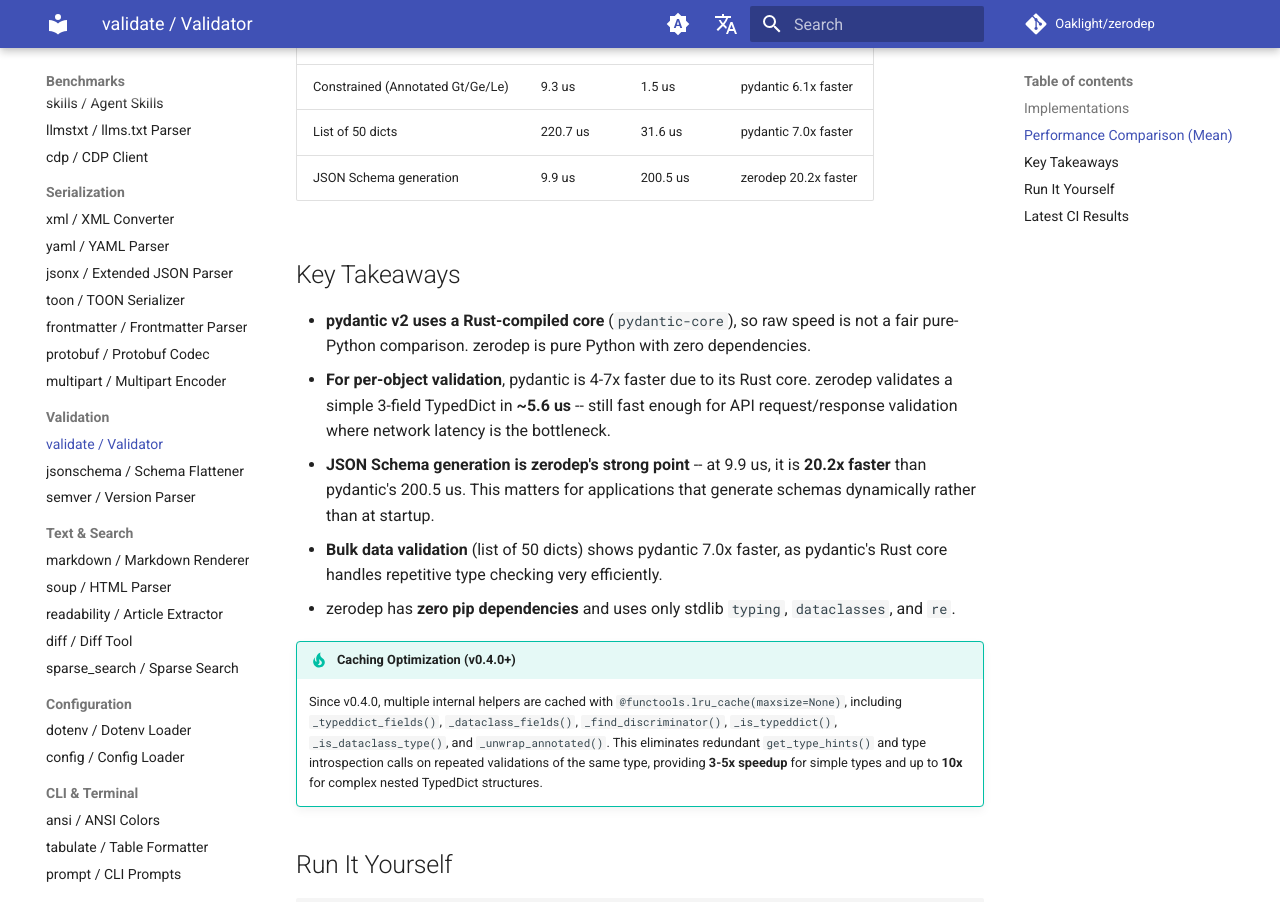
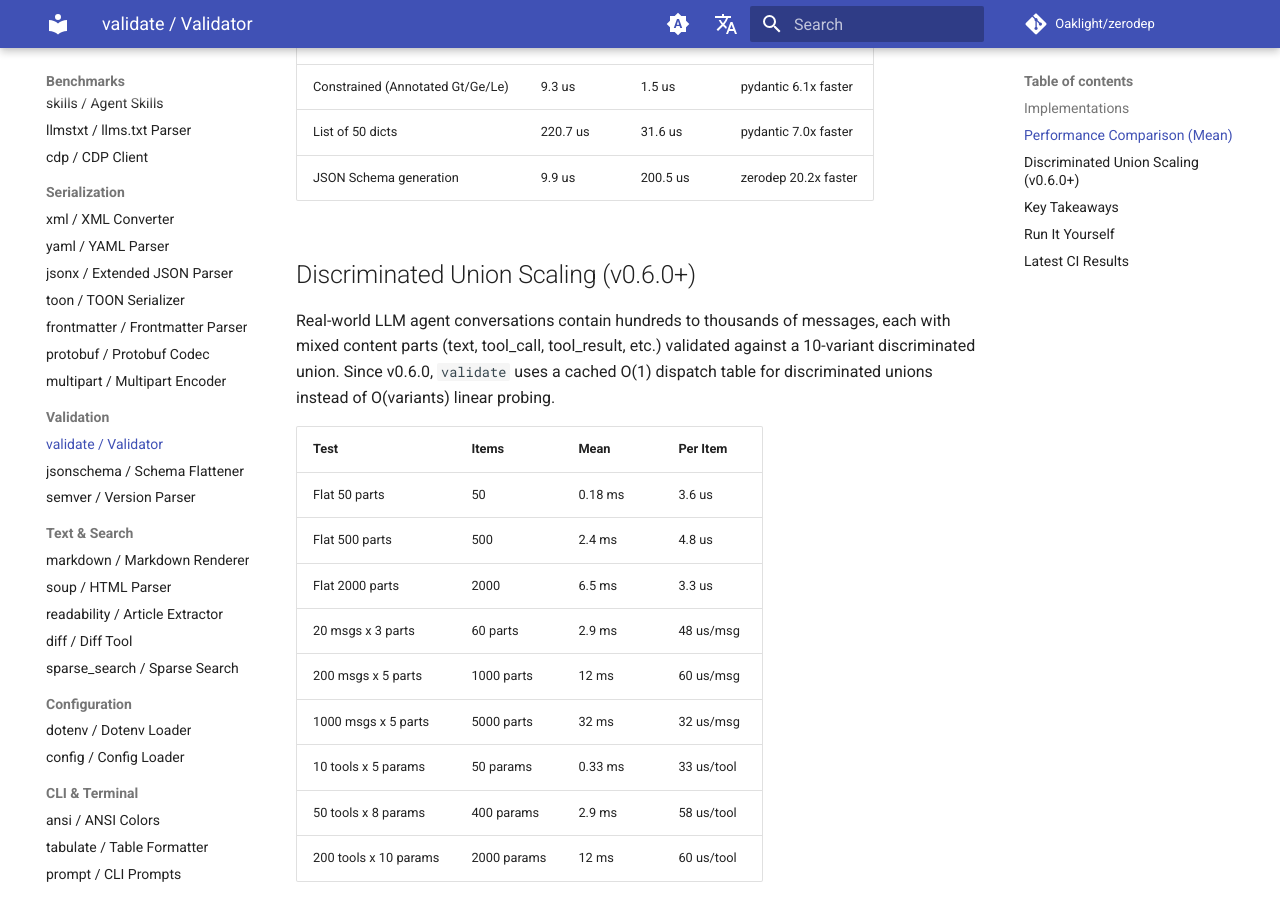
Before and after one commit to Oaklight/zerodep, an MkDocs documentation site: the page built from docs/benchmarks/validate.md, in a window 1280 px wide and 1400 px high, scrolled down 872 px. Shown: the top 902 px of the window. Built offline with MkDocs 1.6.1 and Material for MkDocs 9.7.7, drawn with Linux system fonts in a browser that asks for light colours; comment, search, counter and statistics services are not loaded; some of the changed text lies outside the part shown.

Commit message:
docs: add discriminated union scaling benchmarks to validate page

```diff
--- a/docs/benchmarks/validate.md
+++ b/docs/benchmarks/validate.md
@@ -26,16 +26,38 @@
 | List of 50 dicts | 220.7 us | 31.6 us | pydantic 7.0x faster |
 | JSON Schema generation | 9.9 us | 200.5 us | zerodep 20.2x faster |
 
+## Discriminated Union Scaling (v0.6.0+)
+
+Real-world LLM agent conversations contain hundreds to thousands of messages, each with mixed content parts (text, tool\_call, tool\_result, etc.) validated against a 10-variant discriminated union. Since v0.6.0, `validate` uses a cached O(1) dispatch table for discriminated unions instead of O(variants) linear probing.
+
+| Test | Items | Mean | Per Item |
+|------|-------|------|----------|
+| Flat 50 parts | 50 | 0.18 ms | 3.6 us |
+| Flat 500 parts | 500 | 2.4 ms | 4.8 us |
+| Flat 2000 parts | 2000 | 6.5 ms | 3.3 us |
+| 20 msgs x 3 parts | 60 parts | 2.9 ms | 48 us/msg |
+| 200 msgs x 5 parts | 1000 parts | 12 ms | 60 us/msg |
+| 1000 msgs x 5 parts | 5000 parts | 32 ms | 32 us/msg |
+| 10 tools x 5 params | 50 params | 0.33 ms | 33 us/tool |
+| 50 tools x 8 params | 400 params | 2.9 ms | 58 us/tool |
+| 200 tools x 10 params | 2000 params | 12 ms | 60 us/tool |
+
+!!! success "Production Impact"
+    Before v0.6.0, a 500-message agent conversation spent **917ms** (93% of total conversion time) in union validation. After the dispatch table optimization, the same workload completes in under **13ms** — a **~70x improvement**.
+
 ## Key Takeaways
 
 - **pydantic v2 uses a Rust-compiled core** (`pydantic-core`), so raw speed is not a fair pure-Python comparison. zerodep is pure Python with zero dependencies.
 - **For per-object validation**, pydantic is 4-7x faster due to its Rust core. zerodep validates a simple 3-field TypedDict in **~5.6 us** -- still fast enough for API request/response validation where network latency is the bottleneck.
 - **JSON Schema generation is zerodep's strong point** -- at 9.9 us, it is **20.2x faster** than pydantic's 200.5 us. This matters for applications that generate schemas dynamically rather than at startup.
-- **Bulk data validation** (list of 50 dicts) shows pydantic 7.0x faster, as pydantic's Rust core handles repetitive type checking very efficiently.
+- **Discriminated unions scale linearly** with item count thanks to O(1) dispatch. 5000 content parts across 1000 messages validate in 32ms.
 - zerodep has **zero pip dependencies** and uses only stdlib `typing`, `dataclasses`, and `re`.
 
 !!! tip "Caching Optimization (v0.4.0+)"
     Since v0.4.0, multiple internal helpers are cached with `@functools.lru_cache(maxsize=None)`, including `_typeddict_fields()`, `_dataclass_fields()`, `_find_discriminator()`, `_is_typeddict()`, `_is_dataclass_type()`, and `_unwrap_annotated()`. This eliminates redundant `get_type_hints()` and type introspection calls on repeated validations of the same type, providing **3-5x speedup** for simple types and up to **10x** for complex nested TypedDict structures.
+
+!!! tip "Dispatch Table Optimization (v0.6.0+)"
+    Since v0.6.0, `_try_discriminated` builds a cached `{literal_value: TypedDict}` dispatch table per union type, reducing discriminated union validation from O(variants) to O(1) per item. This is critical for LLM API payloads with large message histories.
 
 ## Run It Yourself
 
```
